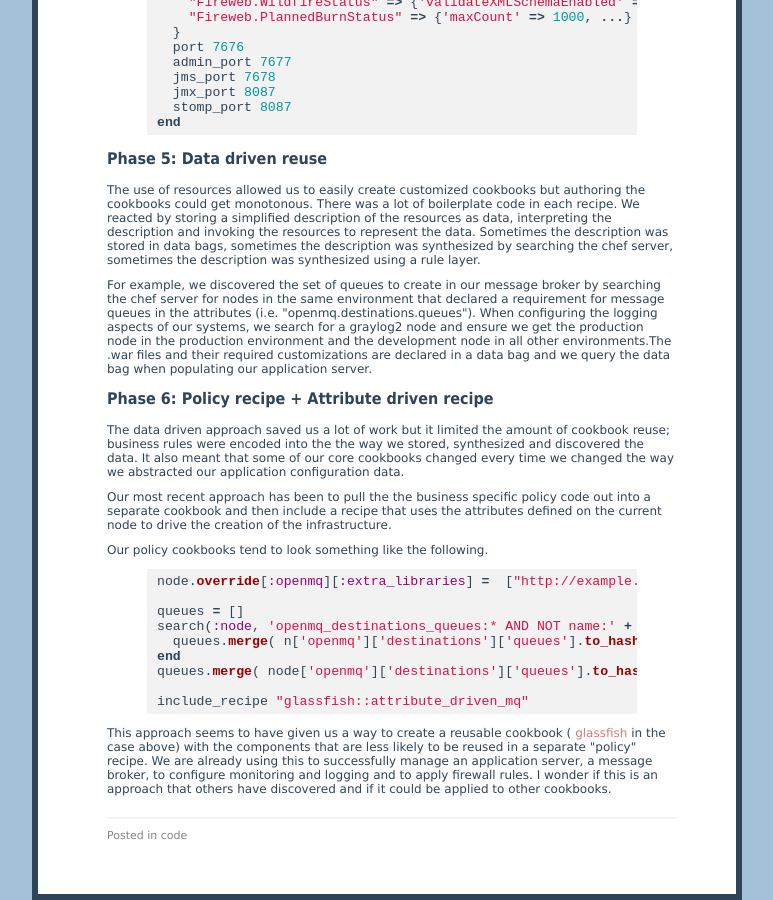
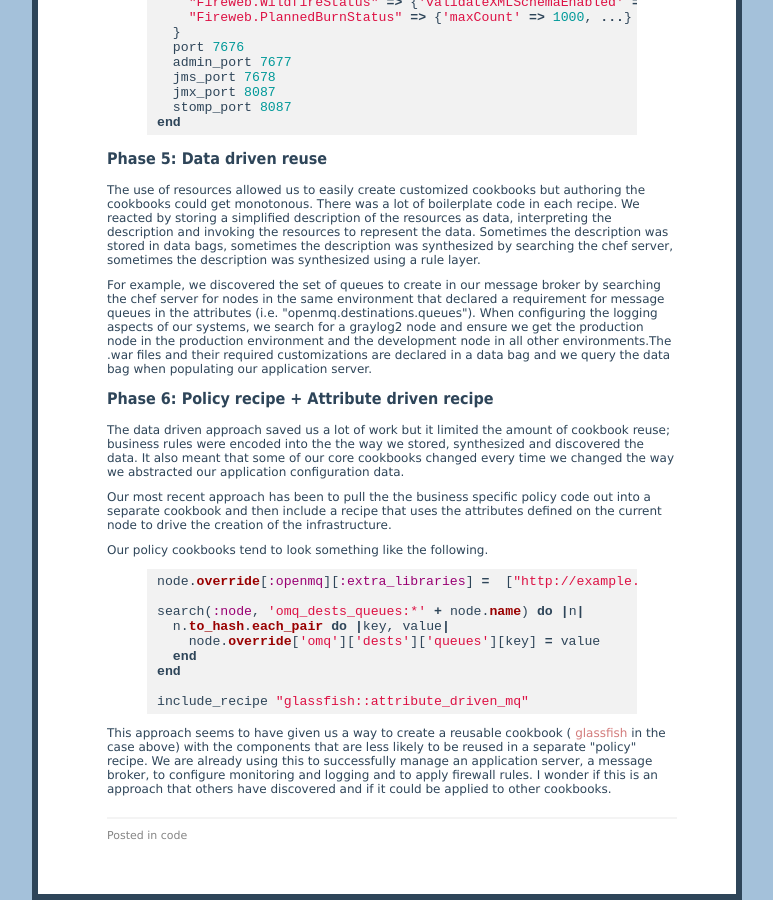
Before and after one commit to realityforge/blog, a Jekyll site: the page built from code/_posts/2012-05-12-evolving-towards-cookbook-reusability-in-chef.html, in a window 1280 px wide and 900 px high, scrolled down 1734 px. Shown: the whole window, without its empty margins (113-886 px from the left). Built offline with Jekyll 4.4.1, drawn with Linux system fonts in a browser that asks for light colours; Markdown is read by kramdown in place of the engine named in the settings.

Commit message:
Correct the last example

```diff
--- a/code/_posts/2012-05-12-evolving-towards-cookbook-reusability-in-chef.html
+++ b/code/_posts/2012-05-12-evolving-towards-cookbook-reusability-in-chef.html
@@ -174,11 +174,11 @@ end
 {% highlight ruby %}
 node.override[:openmq][:extra_libraries] =  ["http://example.org/repo/myext.jar"]
 
-queues = []
-search(:node, 'openmq_destinations_queues:* AND NOT name:' + node.name) do |n|
-  queues.merge( n['openmq']['destinations']['queues'].to_hash )
+search(:node, 'omq_dests_queues:*' + node.name) do |n|
+  n.to_hash.each_pair do |key, value|
+    node.override['omq']['dests']['queues'][key] = value
+  end
 end
-queues.merge( node['openmq']['destinations']['queues'].to_hash )
 
 include_recipe "glassfish::attribute_driven_mq"
 {% endhighlight %}
```
